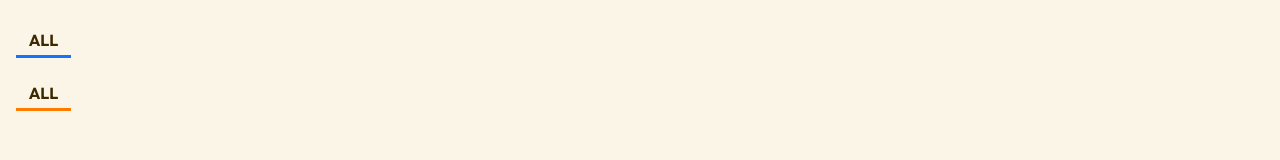
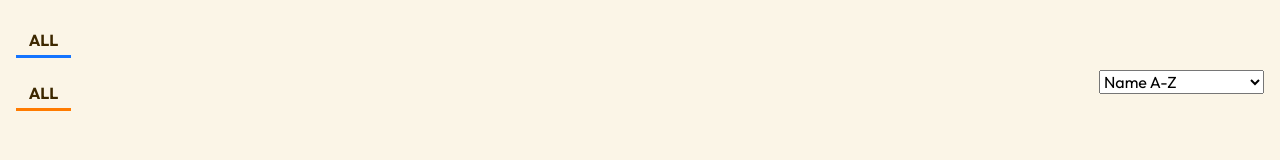
Before and after one commit to Vlad-Mocan/festival-app-vlad-mocan, a React (Vite) app: page /lineup in a window 1280 px wide. Shown: the part 289-449 px from the top of the page. Built offline with nearby package versions, Linux system fonts and the light colour scheme; no server answers; the database is empty; a web font is replaced by a local one.

Commit message:
feat: sorting implemented

```diff
--- a/src/pages/Lineup/Lineup.jsx
+++ b/src/pages/Lineup/Lineup.jsx
@@ -20,6 +20,7 @@ export default function Lineup() {
   const [error, setError] = useState(null);
   const [showAdmin, setShowAdmin] = useState(false);
   const profile = useSelector((state) => state.auth.profile);
+  const [sortBy, setSortBy] = useState("name");
 
   const [selectedGenre, setSelectedGenre] = useState(() => {
     try {
@@ -122,6 +123,21 @@ export default function Lineup() {
     return genreMatch && dayMatch;
   });
 
+  const stageOrder = ["Main Stage", "Dance Arena", "Orchestra Hall"];
+
+  const sortedArtists = [...filteredArtists].sort((a, b) => {
+    if (sortBy === "name-asc") return a.name.localeCompare(b.name);
+    if (sortBy === "name-desc") return b.name.localeCompare(a.name);
+    if (sortBy === "stage")
+      return stageOrder.indexOf(a.stage) - stageOrder.indexOf(b.stage);
+    if (sortBy === "day-asc")
+      return dayOrder.indexOf(a.day) - dayOrder.indexOf(b.day);
+    if (sortBy === "day-desc")
+      return dayOrder.indexOf(b.day) - dayOrder.indexOf(a.day);
+
+    return a[sortBy].localeCompare(b[sortBy]);
+  });
+
   const isAdmin = profile?.role === "admin";
 
   return (
@@ -136,6 +152,15 @@ export default function Lineup() {
           setSelectedDay={setSelectedDay}
           setSelectedGenre={setSelectedGenre}
         />
+        <select value={sortBy} onChange={(e) => setSortBy(e.target.value)}>
+          <option value="name-asc">Name A-Z</option>
+          <option value="name-desc">Name Z-A</option>
+
+          <option value="day-asc">Thursday &rarr; Sunday</option>
+          <option value="day-desc">Sunday &rarr; Thursday</option>
+
+          <option value="stage">Stage</option>
+        </select>
         {isAdmin && (
           <button
             onClick={() => setShowAdmin(!showAdmin)}
@@ -148,7 +173,7 @@ export default function Lineup() {
       </div>
       {isAdmin && showAdmin && <AdminArtistForm onArtistAdded={fetchArtists} />}
       <div className={styles.gridArtists}>
-        {filteredArtists.map((artist, index) => (
+        {sortedArtists.map((artist, index) => (
           <ArtistCard
             key={artist.id}
             backgroundColor={colors[index % colors.length]}
```
